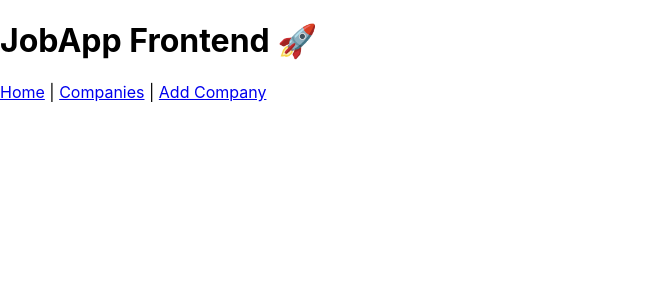
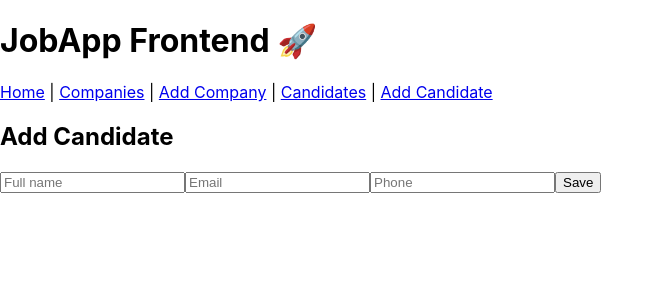
Before and after one commit to mtripode101/jobapp_frontend, a React (Create React App) app: page /candidates/new in a window 1280 px wide. Shown: the top 300 px of the page, without its empty margins (0-664 px from the left). Built offline with nearby package versions, Linux system fonts and the light colour scheme.

Commit message:
saving candidate pages fe

```diff
--- a/src/App.js
+++ b/src/App.js
@@ -2,6 +2,10 @@ import { BrowserRouter as Router, Routes, Route, Link } from "react-router-dom";
 import CompaniesListPage from "./pages/company/CompaniesListPage";
 import CompanyDetailPage from "./pages/company/CompanyDetailPage";
 import CompanyForm from "./pages/company/CompanyForm";
+
+import CandidateListPage from "./pages/candidate/CandidateListPage";
+import CandidateDetailPage from "./pages/candidate/CandidateDetailPage";
+import CandidateFormPage from "./pages/candidate/CandidateFormPage";
 
 function App() {
   return (
@@ -11,16 +15,26 @@ function App() {
         <nav>
           <Link to="/">Home</Link> |{" "}
           <Link to="/companies">Companies</Link> |{" "}
-          <Link to="/companies/new">Add Company</Link>
+          <Link to="/companies/new">Add Company</Link> |{" "}
+          <Link to="/candidates">Candidates</Link> |{" "}
+          <Link to="/candidates/new">Add Candidate</Link>
         </nav>
       </header>
 
       <main>
         <Routes>
+          {/* Home */}
           <Route path="/" element={<p>Welcome to JobApp!</p>} />
+
+          {/* Companies */}
           <Route path="/companies" element={<CompaniesListPage />} />
           <Route path="/companies/:id" element={<CompanyDetailPage />} />
           <Route path="/companies/new" element={<CompanyForm />} />
+
+          {/* Candidates */}
+          <Route path="/candidates" element={<CandidateListPage />} />
+          <Route path="/candidates/:id" element={<CandidateDetailPage />} />
+          <Route path="/candidates/new" element={<CandidateFormPage />} />
         </Routes>
       </main>
     </Router>
--- /dev/null
+++ b/src/pages/candidate/CandidateDetailPage.tsx
@@ -0,0 +1,28 @@
+import { useEffect, useState } from "react";
+import { useParams } from "react-router-dom";
+import { getCandidateById } from "../../services/candidateService";
+import { CandidateDto } from "../../types/candidate";
+
+export default function CandidateDetailPage() {
+  const { id } = useParams<{ id: string }>();
+  const [candidate, setCandidate] = useState<CandidateDto | null>(null);
+
+  useEffect(() => {
+    if (!id) return;
+    getCandidateById(Number(id))
+      .then((data) => setCandidate(data))
+      .catch((err) => console.error("Error fetching candidate:", err));
+  }, [id]);
+
+  if (!candidate) return <p>Loading...</p>;
+
+  return (
+    <div>
+      <h2>{candidate.fullName}</h2>
+      <ul>
+        <li><strong>Email:</strong> {candidate.email || "N/A"}</li>
+        <li><strong>Phone:</strong> {candidate.phone || "N/A"}</li>
+      </ul>
+    </div>
+  );
+}
--- /dev/null
+++ b/src/pages/candidate/CandidateFormPage.tsx
@@ -0,0 +1,55 @@
+import { useState } from "react";
+import { useNavigate } from "react-router-dom";
+import { createCandidate } from "../../services/candidateService";
+import { CandidateDto } from "../../types/candidate";
+
+export default function CandidateFormPage() {
+  const [fullName, setFullName] = useState<string>("");
+  const [email, setEmail] = useState<string>("");
+  const [phone, setPhone] = useState<string>("");
+  const navigate = useNavigate();
+
+  const handleSubmit = (e: React.FormEvent<HTMLFormElement>) => {
+    e.preventDefault();
+
+    const newCandidate: CandidateDto = { fullName, email, phone };
+
+    createCandidate(newCandidate)
+      .then(() => navigate("/candidates"))
+      .catch((err) => {
+        console.error("Error creating candidate:", err);
+        alert("There was an error saving the candidate");
+      });
+  };
+
+  return (
+    <form onSubmit={handleSubmit}>
+      <h2>Add Candidate</h2>
+
+      <input
+        type="text"
+        placeholder="Full name"
+        value={fullName}
+        onChange={(e) => setFullName(e.target.value)}
+        required
+      />
+
+      <input
+        type="email"
+        placeholder="Email"
+        value={email}
+        onChange={(e) => setEmail(e.target.value)}
+        required
+      />
+
+      <input
+        type="tel"
+        placeholder="Phone"
+        value={phone}
+        onChange={(e) => setPhone(e.target.value)}
+      />
+
+      <button type="submit">Save</button>
+    </form>
+  );
+}
--- /dev/null
+++ b/src/pages/candidate/CandidateListPage.tsx
@@ -0,0 +1,55 @@
+import { useEffect, useState, useCallback } from "react";
+import { Link } from "react-router-dom";
+import { getCandidates, deleteCandidate } from "../../services/candidateService";
+import { CandidateDto } from "../../types/candidate";
+
+export default function CandidateListPage() {
+  const [candidates, setCandidates] = useState<CandidateDto[]>([]);
+  const [loading, setLoading] = useState(true);
+  const [error, setError] = useState<string | null>(null);
+
+  const loadCandidates = useCallback(() => {
+    setLoading(true);
+    setError(null);
+    getCandidates()
+      .then((data) => setCandidates(data))
+      .catch(() => setError("Failed to load candidates"))
+      .finally(() => setLoading(false));
+  }, []);
+
+  useEffect(() => {
+    loadCandidates();
+  }, [loadCandidates]);
+
+  const handleDelete = (id: number) => {
+    if (!window.confirm("Are you sure you want to delete this candidate?")) return;
+    deleteCandidate(id)
+      .then(() => loadCandidates())
+      .catch(() => setError("Failed to delete candidate"));
+  };
+
+  return (
+    <div>
+      <h2>Candidates</h2>
+      <Link to="/candidates/new">➕ Add Candidate</Link>
+
+      {loading && <p>Loading candidates...</p>}
+      {error && <p style={{ color: "red" }}>{error}</p>}
+
+      {!loading && !error && (
+        <ul>
+          {candidates.length === 0 ? (
+            <li>No candidates found</li>
+          ) : (
+            candidates.map((c) => (
+              <li key={c.id}>
+                <Link to={`/candidates/${c.id}`}>{c.fullName}</Link>
+                <button onClick={() => handleDelete(c.id!)}>🗑️ Delete</button>
+              </li>
+            ))
+          )}
+        </ul>
+      )}
+    </div>
+  );
+}
--- /dev/null
+++ b/src/services/candidateService.ts
@@ -0,0 +1,42 @@
+import axios from "axios";
+import { CandidateDto } from "../types/candidate";
+
+const API_URL = process.env.REACT_APP_API_URL || "http://localhost:8080";
+
+const handleResponse = <T>(promise: Promise<any>): Promise<T> =>
+  promise
+    .then((res) => res.data)
+    .catch((err) => {
+      console.error("API error:", err.response?.data || err.message);
+      throw err;
+    });
+
+/**
+ * Get all candidates.
+ */
+export const getCandidates = (): Promise<CandidateDto[]> =>
+  handleResponse<CandidateDto[]>(axios.get(`${API_URL}/candidates`));
+
+/**
+ * Get candidate by ID.
+ */
+export const getCandidateById = (id: number): Promise<CandidateDto> =>
+  handleResponse<CandidateDto>(axios.get(`${API_URL}/candidates/${id}`));
+
+/**
+ * Create a new candidate.
+ */
+export const createCandidate = (candidateDto: CandidateDto): Promise<CandidateDto> =>
+  handleResponse<CandidateDto>(axios.post(`${API_URL}/candidates`, candidateDto));
+
+/**
+ * Update an existing candidate.
+ */
+export const updateCandidate = (id: number, candidateDto: CandidateDto): Promise<CandidateDto> =>
+  handleResponse<CandidateDto>(axios.put(`${API_URL}/candidates/${id}`, candidateDto));
+
+/**
+ * Delete candidate by ID.
+ */
+export const deleteCandidate = (id: number): Promise<void> =>
+  handleResponse<void>(axios.delete(`${API_URL}/candidates/${id}`));
--- /dev/null
+++ b/src/types/candidate.ts
@@ -0,0 +1,11 @@
+import { BaseDto } from "./baseDto";
+
+/**
+ * Candidate DTO aligned with backend.
+ * Extends BaseDto to include id, createdAt, updatedAt.
+ */
+export interface CandidateDto extends BaseDto {
+  fullName: string;
+  email: string;
+  phone?: string; // optional
+}
```
Also changed, not shown: src/types/baseDto.ts (added, +9 -0 lines), src/types/company.ts (+7 -2 lines).
